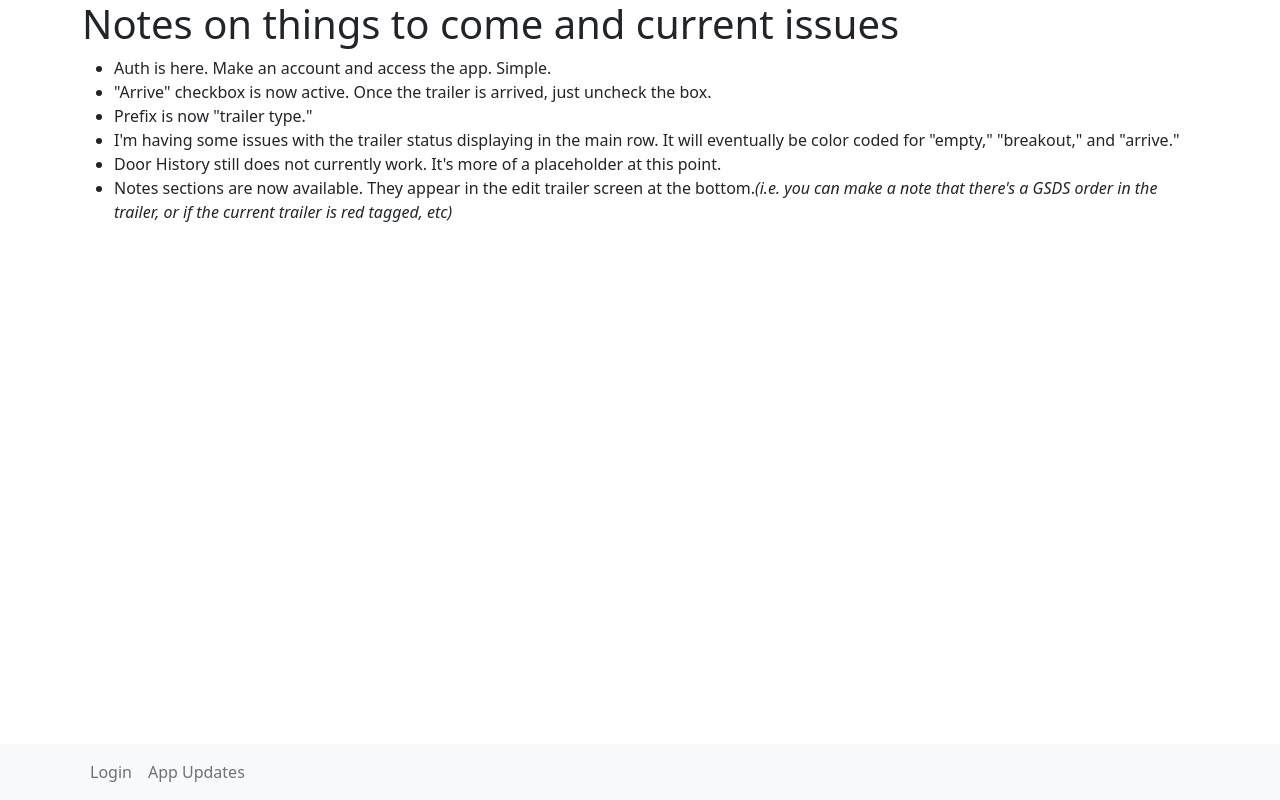
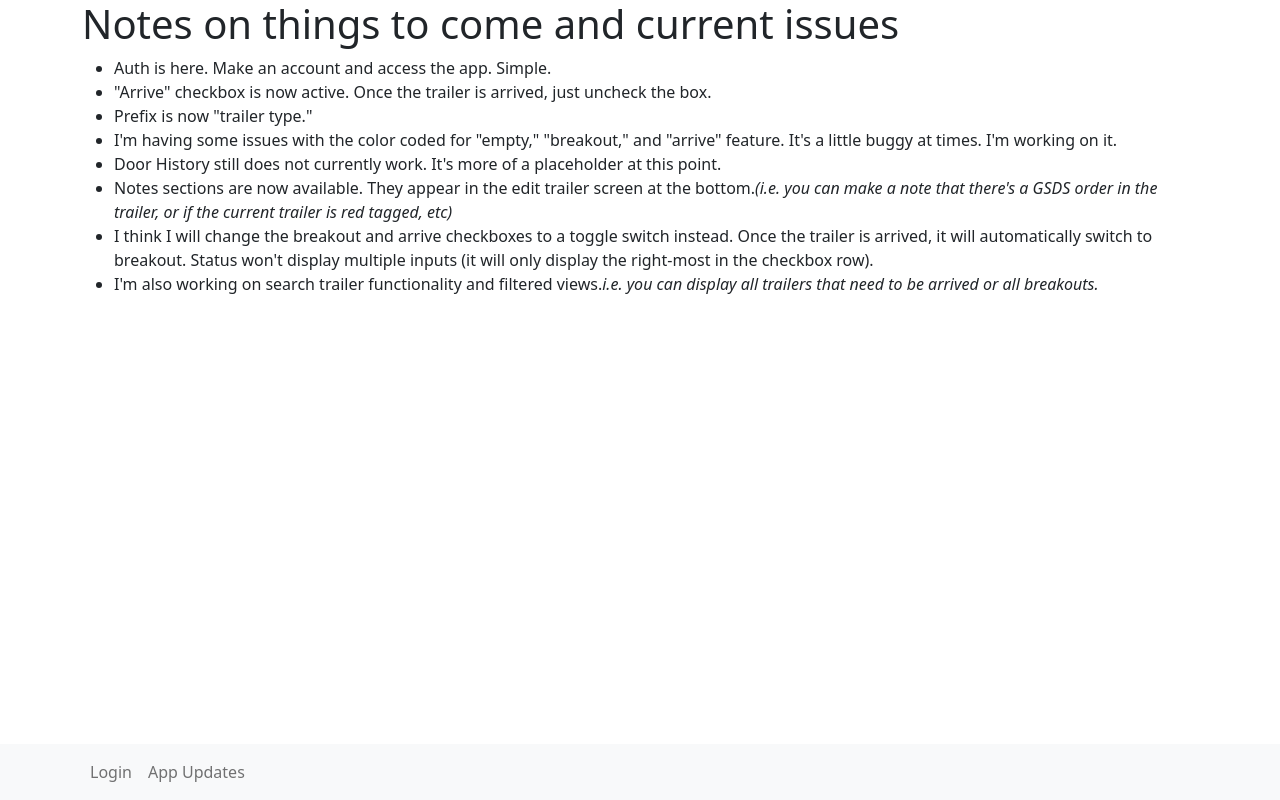
Before and after one commit to Zombie-Muse/dock-check, a React (Create React App) app: page /notes in a window 1280 px wide. Built offline with nearby package versions, Linux system fonts and the light colour scheme; no server answers.

Commit message:
Updates Notes

```diff
--- a/src/components/Notes.js
+++ b/src/components/Notes.js
@@ -10,9 +10,8 @@ const Notes = () => {
         </li>
         <li>Prefix is now "trailer type."</li>
         <li>
-          I'm having some issues with the trailer status displaying in the main
-          row. It will eventually be color coded for "empty," "breakout," and
-          "arrive."
+          I'm having some issues with the color coded for "empty," "breakout,"
+          and "arrive" feature. It's a little buggy at times. I'm working on it.
         </li>
         <li>
           Door History still does not currently work. It's more of a placeholder
@@ -26,6 +25,19 @@ const Notes = () => {
             or if the current trailer is red tagged, etc)
           </em>
         </li>
+        <li>
+          I think I will change the breakout and arrive checkboxes to a toggle
+          switch instead. Once the trailer is arrived, it will automatically
+          switch to breakout. Status won't display multiple inputs (it will only
+          display the right-most in the checkbox row).
+        </li>
+        <li>
+          I'm also working on search trailer functionality and filtered views.
+          <em>
+            i.e. you can display all trailers that need to be arrived or all
+            breakouts.
+          </em>
+        </li>
       </ul>
       <br />
       <br />
```
